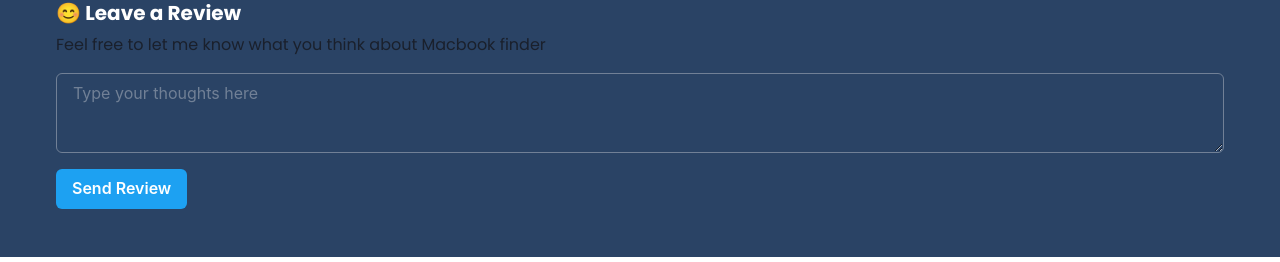
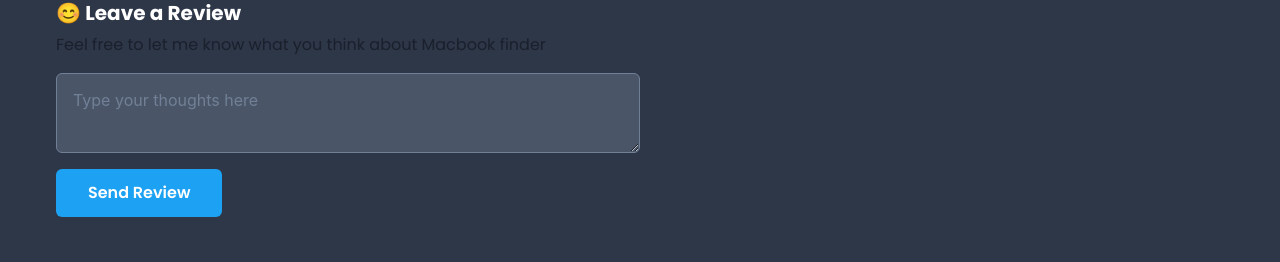
Before and after one commit to Tolu-Mals/macbook-finder-client, a React (Create React App) app: page / in a window 1280 px wide. Shown: the part 971-1233 px from the top of the page. Built offline with nearby package versions, Linux system fonts and the light colour scheme; no server answers.

Commit message:
add pagination

```diff
--- a/src/components/ModelList/List.tsx
+++ b/src/components/ModelList/List.tsx
@@ -1,8 +1,24 @@
 import * as React from 'react';
-import { Wrap, Center, Spinner } from '@chakra-ui/react';
+import { Wrap, Center, Spinner, Box, Button, HStack } from '@chakra-ui/react';
 import ListItem from './ListItem';
 import { ModelContext, ModelState } from '../../contexts/ModelContextProvider';
 
+const Pagination = () => {
+  return (
+    <HStack justifyContent="center">
+      <Button
+        colorScheme="twitter"
+        size="lg"
+        px={4}
+      >Previous</Button>
+      <Button
+        colorScheme="twitter"
+        size="lg"
+        px={4}
+      >Next</Button>
+    </HStack>
+  )
+}
 const List = () => {
   const { macbooks, isLoading } = React.useContext<ModelState>(ModelContext);
 
@@ -13,9 +29,12 @@
   )
 
   const listComp = (
-    <Wrap spacingY={4} spacingX={4}>
-      {macbooks.map((model) => <ListItem model={model} key={model._id} />)}
-    </Wrap>
+    <Box>
+      <Wrap spacingY={4} spacingX={4}>
+        {macbooks.map((model) => <ListItem model={model} key={model._id} />)}
+      </Wrap>
+      <Pagination />
+    </Box>
   )
 
   return isLoading ? loaderUIComp : listComp;
--- a/src/components/Reviews/Reviews.tsx
+++ b/src/components/Reviews/Reviews.tsx
@@ -13,8 +13,16 @@
       }}>Feel free to let me know what you think about Macbook finder</Text>
 
       <form action="https://formsubmit.co/malomo.tolz@gmail.com" method='POST'>
-        <Textarea borderColor="gray.500" _hover={{ borderColor: 'gray.400' }} _placeholder={{ color: 'gray.500' }} placeholder="Type your thoughts here" mb={4} name="Review" />
-        <Button type="submit" colorScheme="twitter">Send Review</Button>
+        <Textarea w="50%" borderColor="gray.500" backgroundColor="gray.600" py="15px" _hover={{ borderColor: 'gray.400' }} _placeholder={{ color: 'gray.500' }} placeholder="Type your thoughts here" mb={4} name="Review" />
+        <br />
+        <Button type="submit"
+          colorScheme="twitter"
+          fontFamily={"heading"}
+          size="lg"
+          px={8}
+          fontSize={["0.9rem", "1rem",]}
+
+        >Send Review</Button>
       </form>
 
     </Container>
--- a/src/pages/Details.tsx
+++ b/src/pages/Details.tsx
@@ -56,7 +56,7 @@
 
 
   return (
-    <chakra.div bg="blue.800">
+    <chakra.div bg="gray.700">
       <DetailsHeader isLoading={isLoading} imageUrl={details?.image} name={details?.name} />
       <OfferDetails isLoading={isLoading} details={details} />
       <Reviews />
--- a/src/pages/Home.tsx
+++ b/src/pages/Home.tsx
@@ -29,7 +29,7 @@
   }, [toast]);
 
   return (
-    <Box bg="blue.800">
+    <Box bg="gray.700">
       <Header />
       <ModelList />
       <Divider />
```
